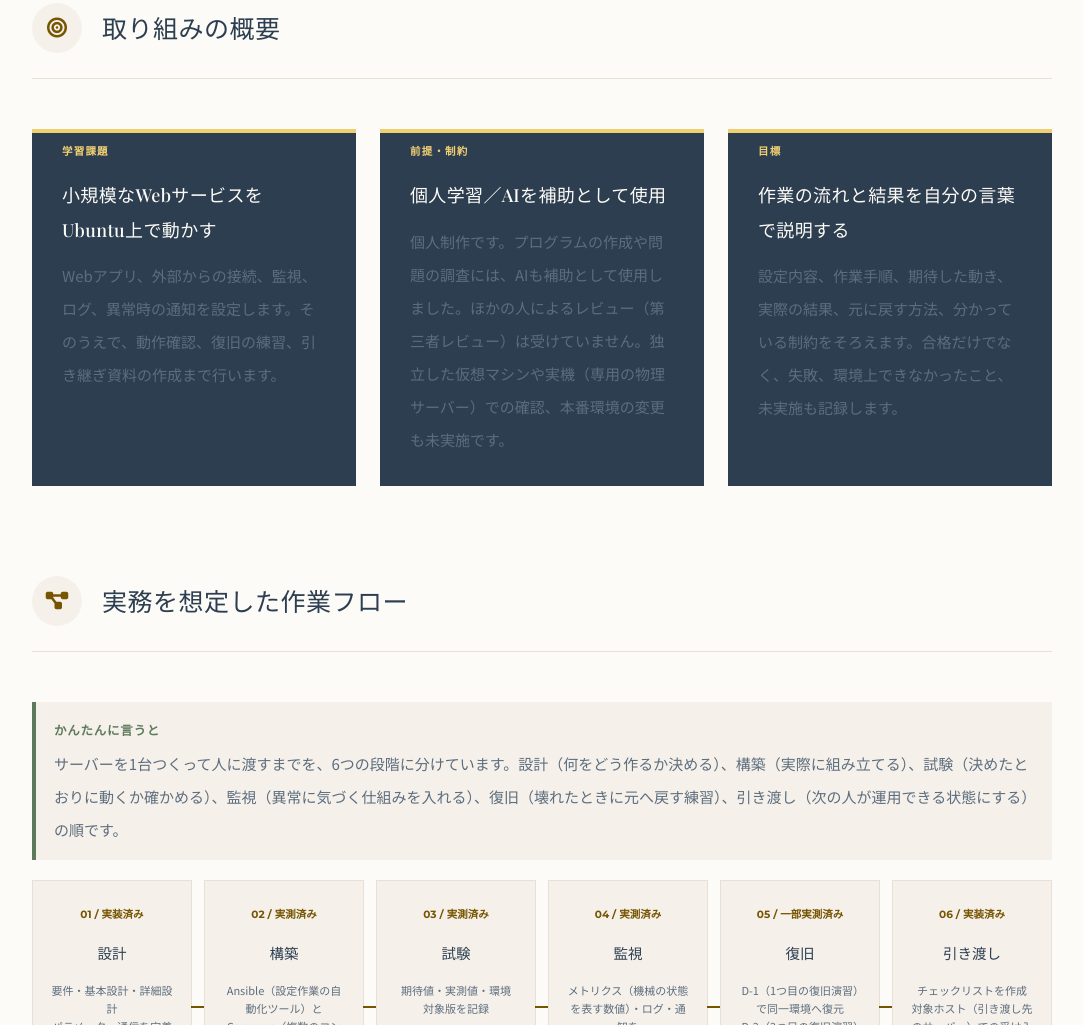
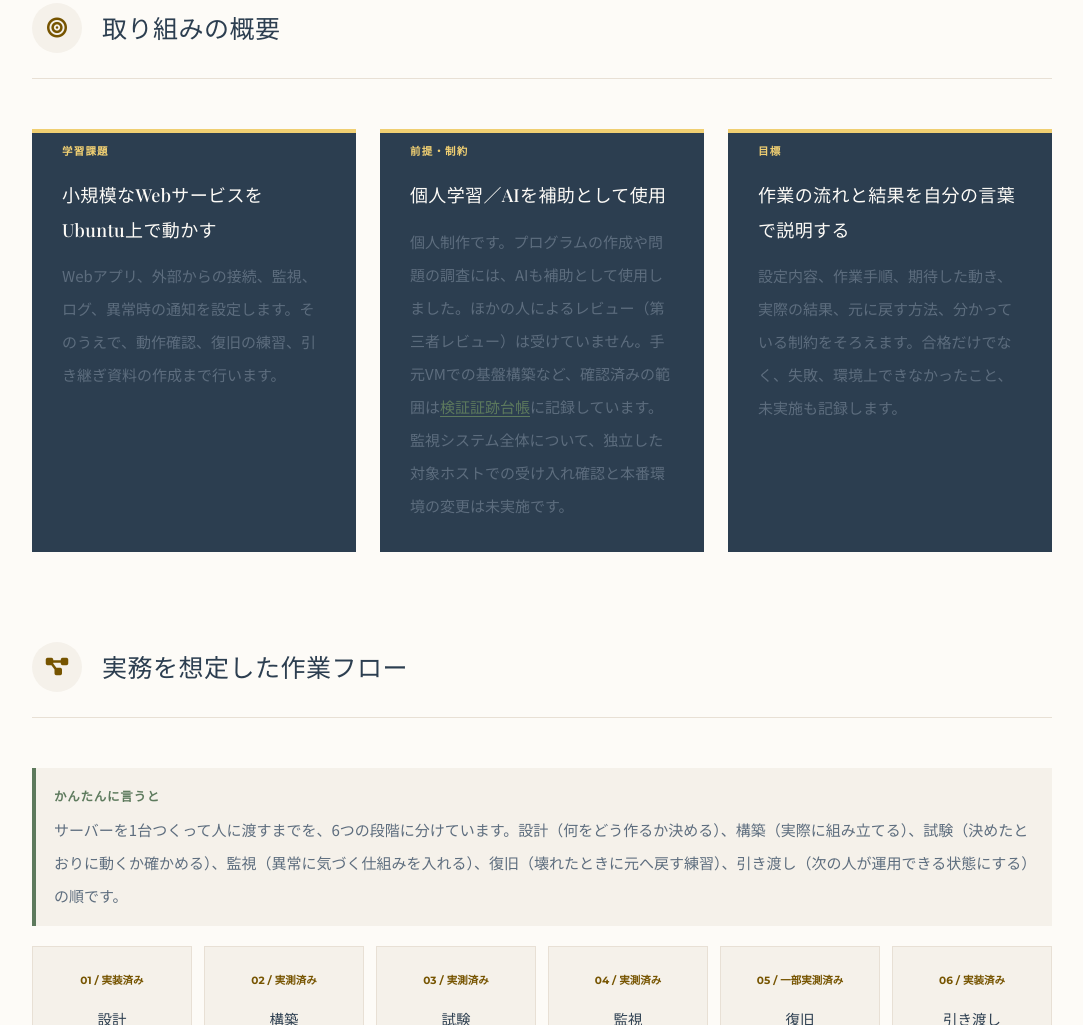
Before and after one commit to ns7jp/ns7jp.github.io, a plain HTML site: page project-brief.html in a window 1280 px wide. Shown: the part 1778-2803 px from the top of the page, without its empty margins (98-1181 px from the left). Drawn offline with nearby package versions, Linux system fonts and the light colour scheme.

Commit message:
docs(site): distinguish VM evidence from full-stack acceptance

```diff
--- a/project-brief.html
+++ b/project-brief.html
@@ -146,7 +146,7 @@
                     <article class="brief-summary-card">
                         <span>前提・制約</span>
                         <h3>個人学習／AIを補助として使用</h3>
-                        <p>個人制作です。プログラムの作成や問題の調査には、AIも補助として使用しました。ほかの人によるレビュー（第三者レビュー）は受けていません。独立した仮想マシンや実機（専用の物理サーバー）での確認、本番環境の変更も未実施です。</p>
+                        <p>個人制作です。プログラムの作成や問題の調査には、AIも補助として使用しました。ほかの人によるレビュー（第三者レビュー）は受けていません。手元VMでの基盤構築など、確認済みの範囲は<a href="https://github.com/ns7jp/server/blob/main/docs/evidence/README.md" target="_blank" rel="noopener noreferrer">検証証跡台帳</a>に記録しています。監視システム全体について、独立した対象ホストでの受け入れ確認と本番環境の変更は未実施です。</p>
                     </article>
                     <article class="brief-summary-card">
                     <span>目標</span>
```
